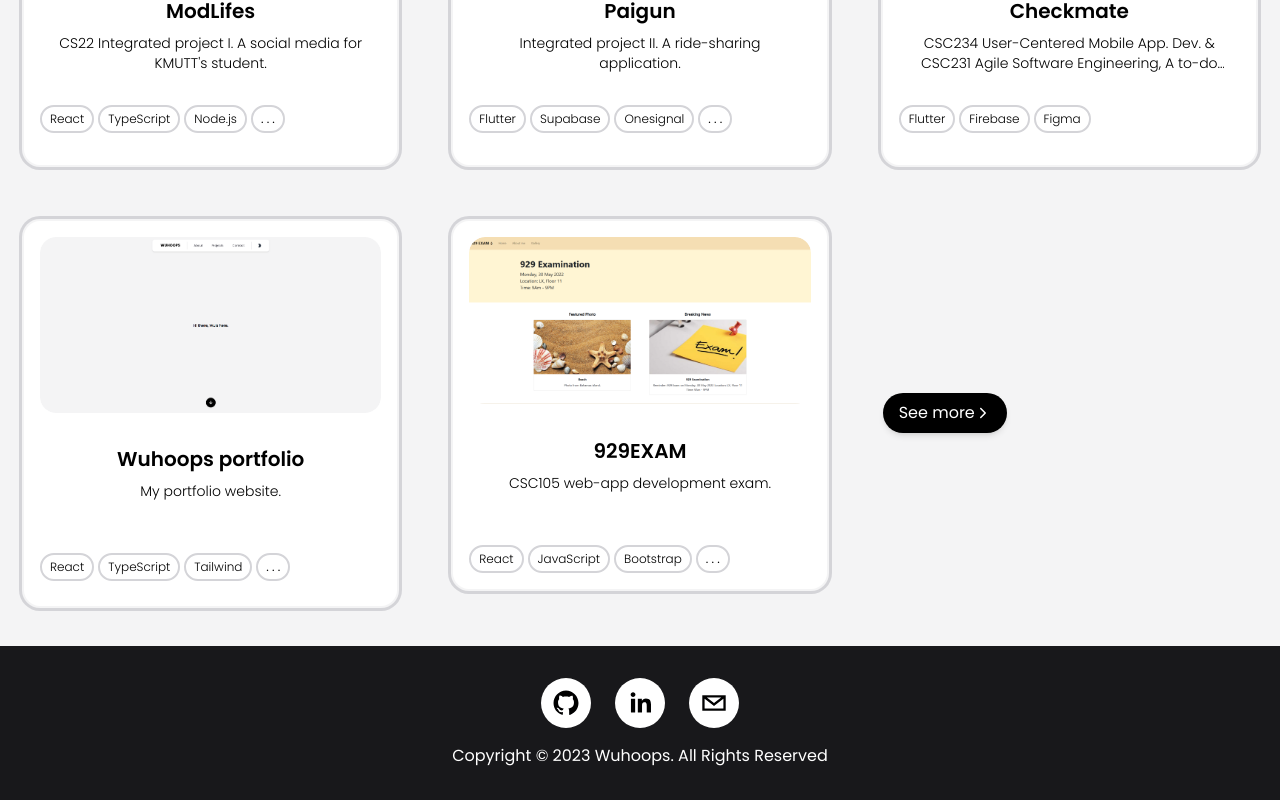
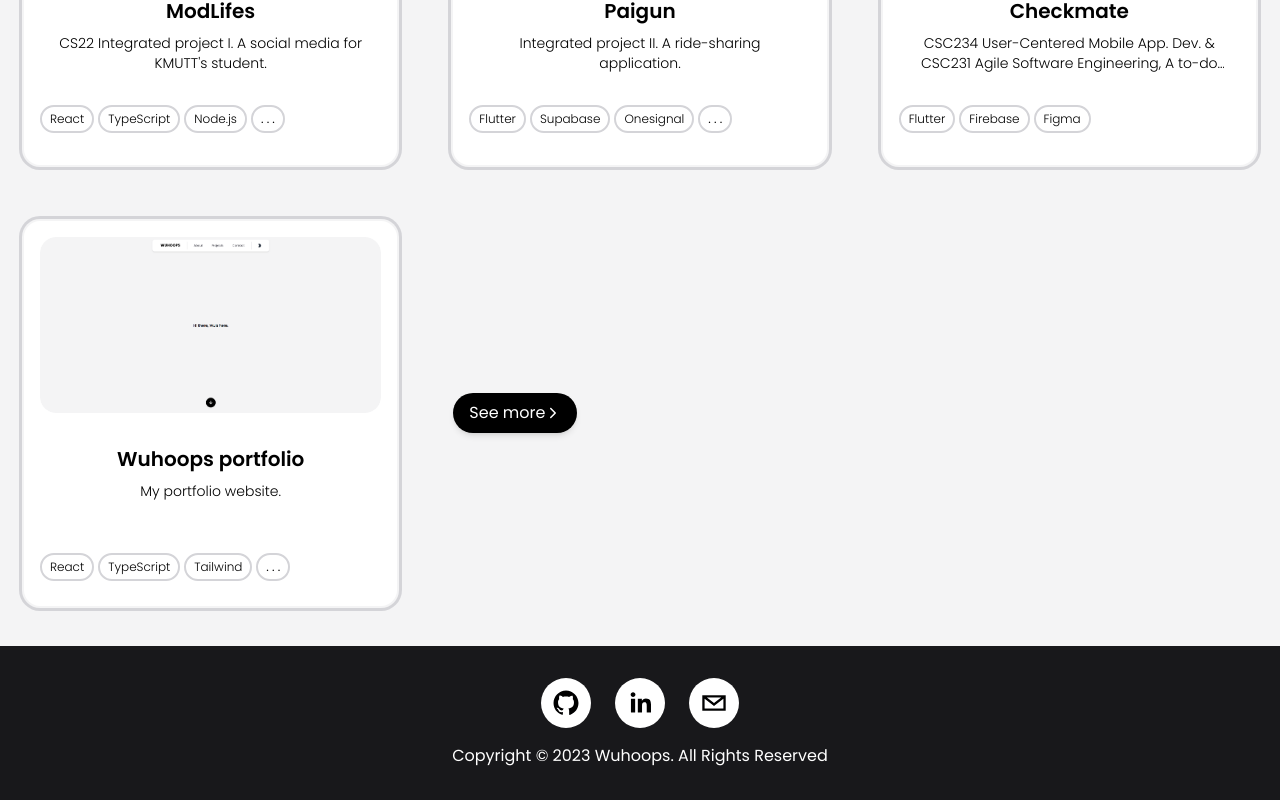
Before and after one commit to oupsn/wuhoops_port, a React (Vite) app: page / in a window 1280 px wide. Shown: the part 2035-2835 px from the top of the page. Built offline with nearby package versions, Linux system fonts and the light colour scheme; a web font is replaced by a local one.

Commit message:
[REMOVE] 929exam

```diff
--- a/src/assets/projects.ts
+++ b/src/assets/projects.ts
@@ -56,16 +56,16 @@ const PROJECTS = [
     alt: "wuhoops-portfoilo",
     image: "/images/wuhoops.png",
   },
-  {
-    id: "05",
-    topic: "929EXAM",
-    description: "CSC105 web-app development exam.",
-    year: "2022",
-    stack: ["React", "JavaScript", "Bootstrap", "ReactStrap"],
-    src: "https://github.com/wuhoops/929EXAM",
-    alt: "929exam",
-    image: "/images/929exam.png",
-  },
+  // {
+  //   id: "05",
+  //   topic: "929EXAM",
+  //   description: "CSC105 web-app development exam.",
+  //   year: "2022",
+  //   stack: ["React", "JavaScript", "Bootstrap", "ReactStrap"],
+  //   src: "https://github.com/wuhoops/929EXAM",
+  //   alt: "929exam",
+  //   image: "/images/929exam.png",
+  // },
 ];
 
 export default PROJECTS;
```
